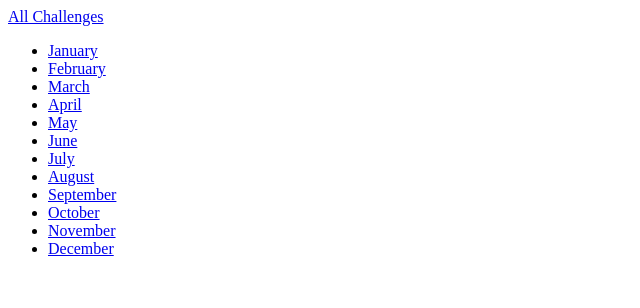
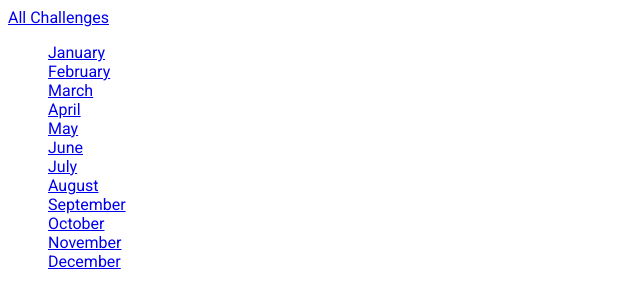
Before and after one commit to Hyoukka/Django-Practical-Guide, a Django app: page /challenges/ in a window 1280 px wide. Shown: the top 308 px of the page, without its empty margins (0-640 px from the left). Run offline with Django 4.2, Linux system fonts and the light colour scheme.

Commit message:
Added css global style

```diff
--- a/Monthly_Challenges/challenges/templates/challenges/home.html
+++ b/Monthly_Challenges/challenges/templates/challenges/home.html
@@ -1,4 +1,5 @@
 {% extends 'base.html' %}
+{% load static %}
 
 {% block page_title %}
   All Challenges
--- a/Monthly_Challenges/monthly_challenges/settings.py
+++ b/Monthly_Challenges/monthly_challenges/settings.py
@@ -118,6 +118,8 @@ USE_TZ = True
 
 STATIC_URL = "static/"
 
+STATICFILES_DIRS = [BASE_DIR / "static"]
+
 # Default primary key field type
 # https://docs.djangoproject.com/en/4.2/ref/settings/#default-auto-field
 
--- /dev/null
+++ b/Monthly_Challenges/static/challenges/styles.css
@@ -0,0 +1,9 @@
+@import url("https://fonts.googleapis.com/css2?family=Roboto:wght@400;700&display=swap");
+
+body {
+  font-family: "Roboto", "sans-serif";
+}
+
+ul {
+  list-style: none;
+}
--- a/Monthly_Challenges/templates/base.html
+++ b/Monthly_Challenges/templates/base.html
@@ -1,9 +1,11 @@
+{% load static %}
 <!DOCTYPE html>
 <html lang="en">
   <head>
     <meta charset="UTF-8" />
     <meta name="viewport" content="width=device-width, initial-scale=1.0" />
     <title>{% block page_title %}Challenges{% endblock %}</title>
+    <link rel="stylesheet" href="{% static 'challenges/styles.css' %}" />
   </head>
   <body>
     {% block content %} {% endblock %}
```
